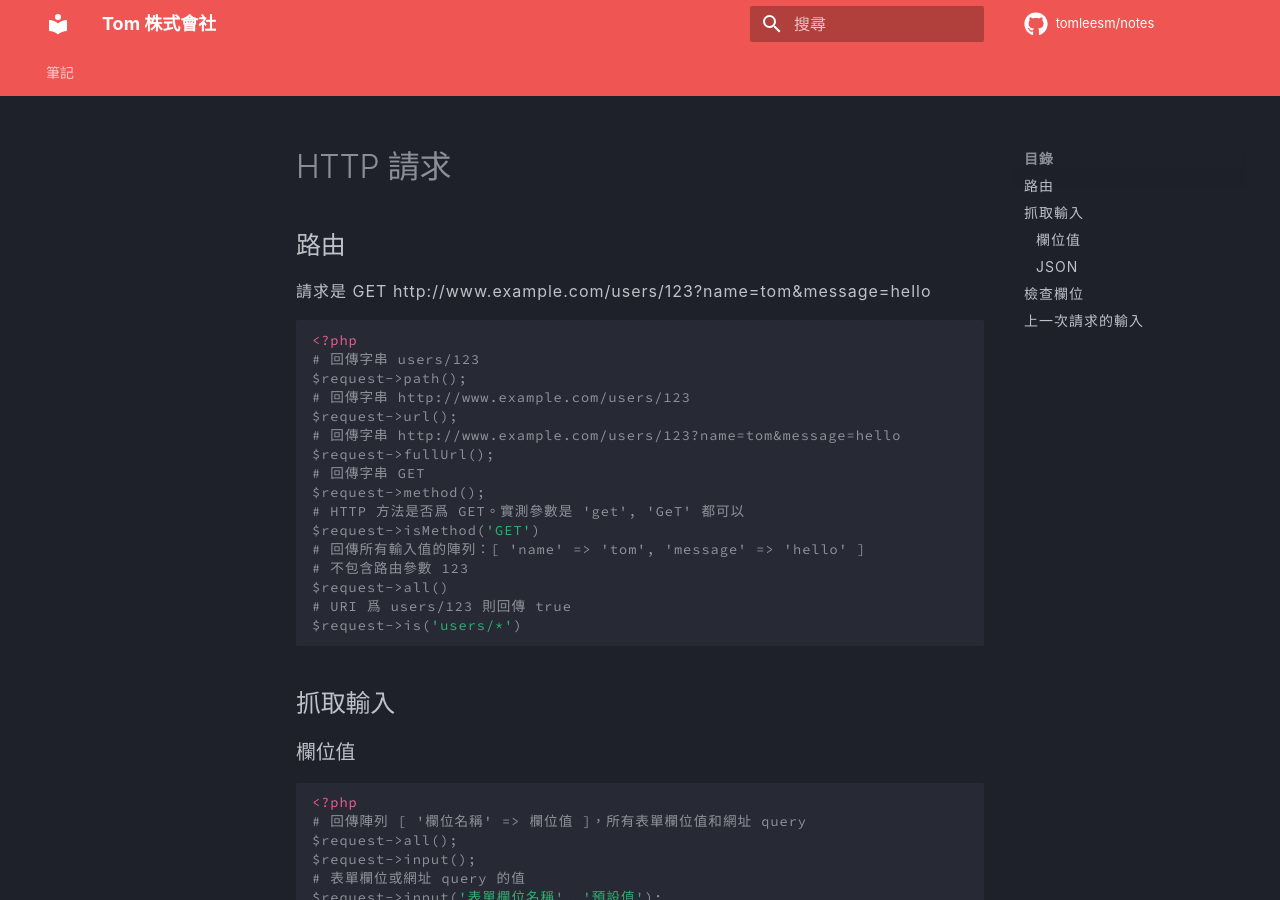
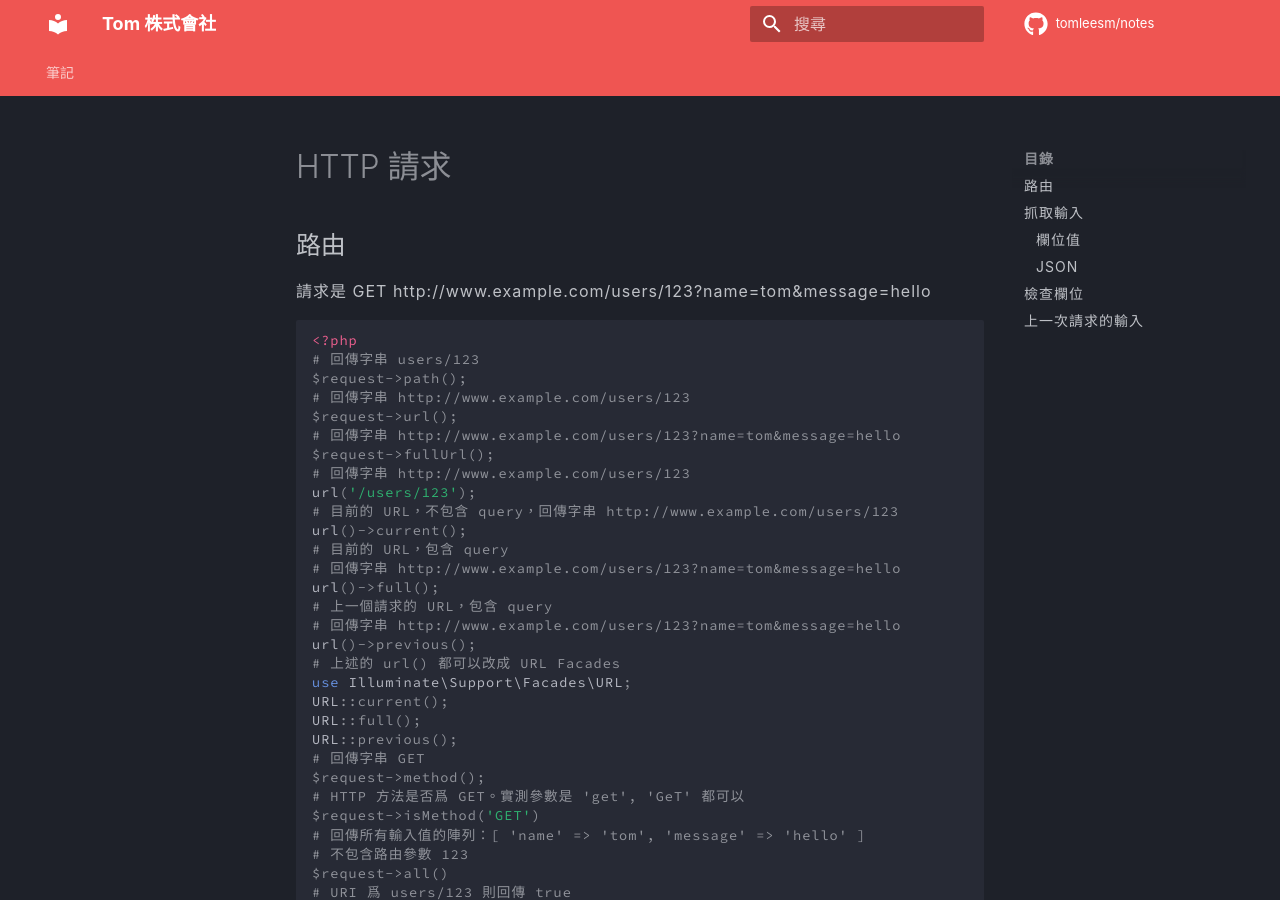
Before and after one commit to tomleesm/notes, an MkDocs documentation site: the page built from docs/laravel/request.md, in a window 1280 px wide and 900 px high. Built offline with MkDocs 1.6.1 and Material for MkDocs 9.7.7, drawn with Linux system fonts in a browser that asks for light colours; comment, search, counter and statistics services are not loaded.

Commit message:
Laravel HTTP 請求：新增 url() 和 URL facades

```diff
--- a/docs/laravel/request.md
+++ b/docs/laravel/request.md
@@ -11,6 +11,21 @@ $request->path();
 $request->url();
 # 回傳字串 http://www.example.com/users/123?name=tom&message=hello
 $request->fullUrl();
+# 回傳字串 http://www.example.com/users/123
+url('/users/123');
+# 目前的 URL，不包含 query，回傳字串 http://www.example.com/users/123
+url()->current();
+# 目前的 URL，包含 query
+# 回傳字串 http://www.example.com/users/123?name=tom&message=hello
+url()->full();
+# 上一個請求的 URL，包含 query
+# 回傳字串 http://www.example.com/users/123?name=tom&message=hello
+url()->previous();
+# 上述的 url() 都可以改成 URL Facades
+use Illuminate\Support\Facades\URL;
+URL::current();
+URL::full();
+URL::previous();
 # 回傳字串 GET
 $request->method();
 # HTTP 方法是否爲 GET。實測參數是 'get', 'GeT' 都可以
```
